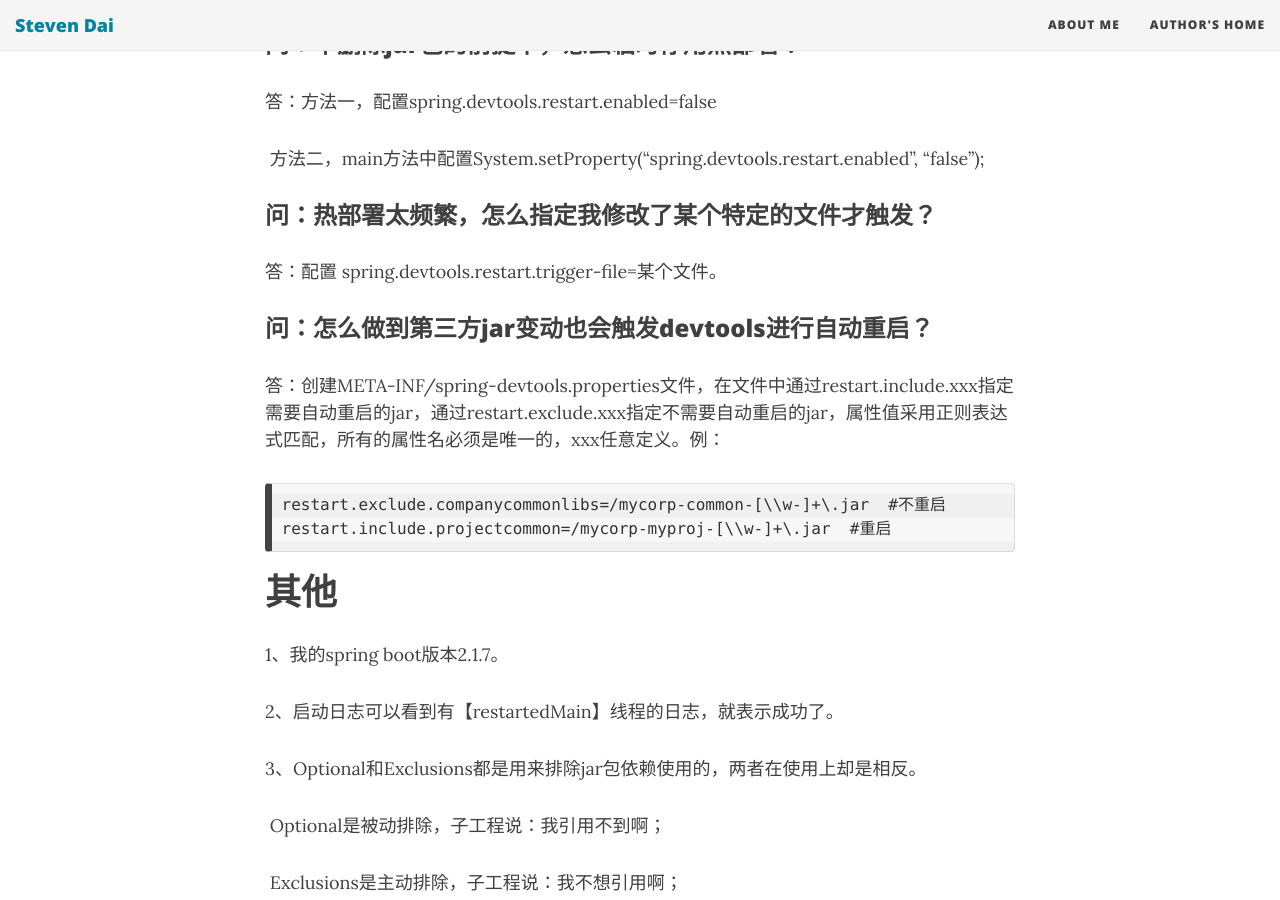
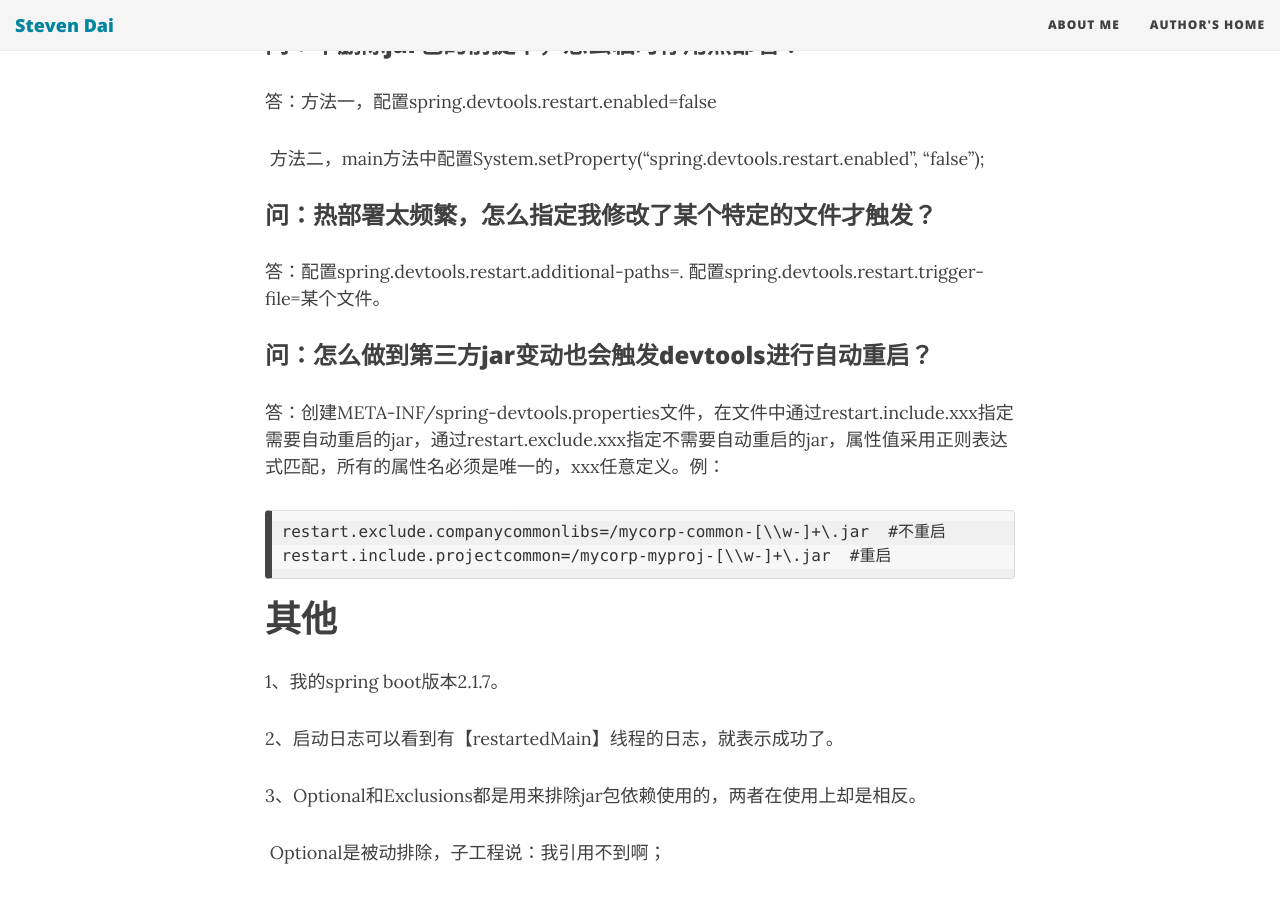
Before and after one commit to Steven-Dai/Steven-Dai.github.io, a Jekyll site: the page built from _posts/2020-03-02-提纲挈领-devtools.md, in a window 1280 px wide and 900 px high, scrolled down 1208 px. Built offline with Jekyll 4.4.1, drawn with Linux system fonts in a browser that asks for light colours; nearby versions of some CDN libraries.

Commit message:
更新devtools

```diff
--- a/_posts/2020-03-02-提纲挈领-devtools.md
+++ b/_posts/2020-03-02-提纲挈领-devtools.md
@@ -44,7 +44,8 @@ title: spring boot devtools
 
 ### 问：热部署太频繁，怎么指定我修改了某个特定的文件才触发？
 
-答：配置 spring.devtools.restart.trigger-file=某个文件。
+答：配置spring.devtools.restart.additional-paths=.
+        配置spring.devtools.restart.trigger-file=某个文件。
 
 ### 问：怎么做到第三方jar变动也会触发devtools进行自动重启？
 
```
